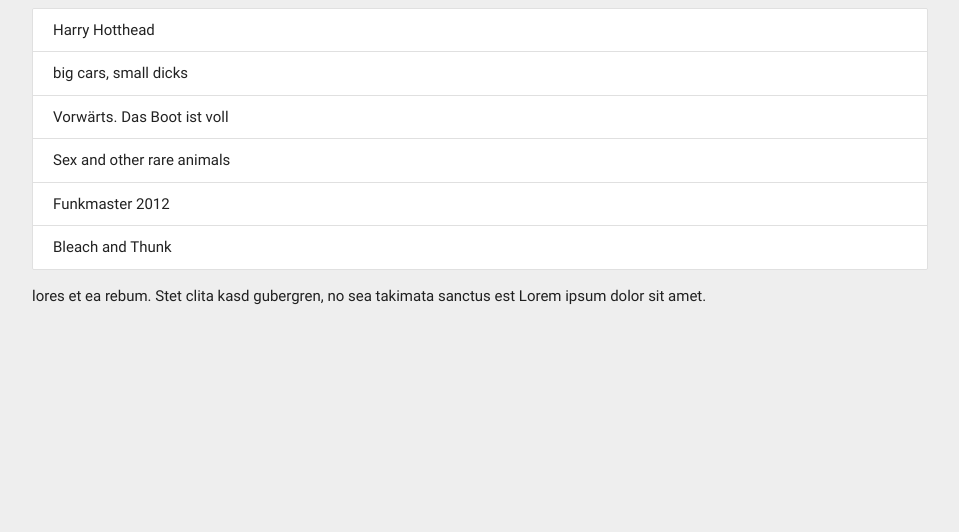
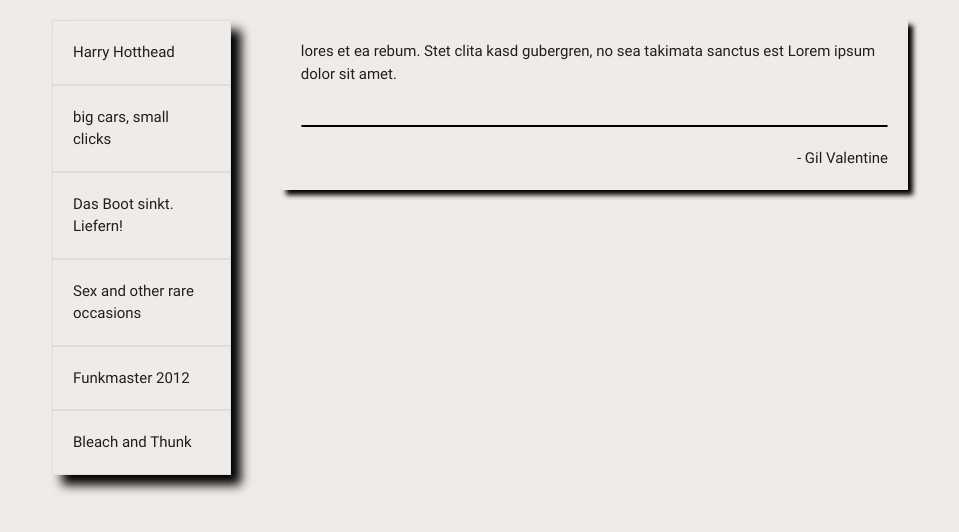
Before and after one commit to t1h1az/reactReduxListingExample, a React app: page / in a window 1280 px wide. Both pictures are taken after a click on the item "Harry Hotthead". Shown: the whole page, without its empty margins (160-1119 px from the left). Built offline with nearby package versions, Linux system fonts and the light colour scheme.

Commit message:
added a little styling, actions and reducers working

```diff
--- a/src/components/app.js
+++ b/src/components/app.js
@@ -6,8 +6,12 @@ class App extends Component {
   render() {
     return (
       <div>
-        <BookList />
-        <BookDetail />
+        <div className="bookListContainer">
+          <BookList />
+        </div>
+        <div className="bookDetailContainer" >
+          <BookDetail />
+        </div>
       </div>
     );
   }
--- a/src/containers/BookDetail.js
+++ b/src/containers/BookDetail.js
@@ -4,11 +4,17 @@ import { connect } from 'react-redux';
 class BookDetail extends Component {
   render() {
     if (!this.props.activeBook) {
-      return <div></div>;
+      return <div>...click a book to display summary</div>;
     }
     return (
-      <div className="">
-        {this.props.activeBook.short}
+      <div>
+        <div className="bookDetailShort">
+          {this.props.activeBook.short}
+        </div>
+        <div className="bookDetailSeperator"></div>
+        <div className="bookDetailAuthor">
+          -  {this.props.activeBook.author}
+        </div>
       </div>
     );
   }
--- a/src/containers/BookList.js
+++ b/src/containers/BookList.js
@@ -10,7 +10,7 @@ class BookList extends Component {
           <li
             key={book.title}
             onClick={() => this.props.selectBook(book)}
-            className="collection-item">
+            className="booklistitem">
             {book.title}
           </li>
       );
@@ -19,7 +19,7 @@ class BookList extends Component {
 
   render() {
     return (
-      <ul className="collection ">
+      <ul className="booklist">
         {this.renderBookList()}
       </ul>
     );
--- a/src/reducers/booksReducer.js
+++ b/src/reducers/booksReducer.js
@@ -1,10 +1,10 @@
 export default function() {
   return [
     {title: 'Harry Hotthead', author: 'Gil Valentine', short: ' lores et ea rebum. Stet clita kasd gubergren, no sea takimata sanctus est Lorem ipsum dolor sit amet.'},
-    {title: 'big cars, small dicks', author: 'Pharil Welliams', short: 'Lorem ipsum dolor sit amet, consetetur sadipscing elitr, sed diam nonumy eirmod tempor invidunt ut labore et dolore magna aliquyam erat, sed diam voluptua. At vero eos et accusam et justo duo dolores et ea rebum. Stet clita kasd gubergren, no sea takimata sanctus est Lorem ipsum dolor sit amet. Lorem ipsum dolor sit amet, consetetur sadipscing elitr, sed diam nonumy eirmod tempor invidunt ut labore et dolore magna aliquyam erat, sed  diam voluptua. At vero eos et accusam et justo duo dolores et ea rebum. Stet clita kasd gubergren, no sea takimata sanctus est Lorem ipsum dolor sit amet.'},
-    {title: 'Vorwärts. Das Boot ist voll', author: 'Hans Reeder', short: 'Lorem ipsum dolor sit amet, consetetur sadipscing elitr, sed diam nonumy eirmod tempor invidunt ut labore et dolore magna aliquyam erat, sed diam voluptua. At vero eos et accusam et justo duo dolores et ea rebum. Stet clita kasd gubergren, no sea takimata sanctus est Lorem ipsum dolor sit amet. Lorem ipsum dolor sit amet, consetetur sadipscing elitr, sed diam nonumy eirmod tempor invidunt ut labore et dolore magna aliquyam erat, sed  diam voluptua. At vero eos et accusam et justo duo dolores et ea rebum. Stet clita kasd gubergren, no sea takimata sanctus est Lorem ipsum dolor sit amet.'},
-    {title: 'Sex and other rare animals', author: 'Crazy ficks', short: 'Lorem ipsum dolor sit amet, consetetur sadipscing elitr, sed diam nonumy eirmod tempor invidunt ut labore et dolore magna aliquyam erat, sed diam voluptua. At vero eos et accusam et justo duo dolores et ea rebum. Stet clita kasd gubergren, no sea takimata sanctus est Lorem ipsum dolor sit amet. Lorem ipsum dolor sit amet, consetetur sadipscing elitr, sed diam nonumy eirmod tempor invidunt ut labore et dolore magna aliquyam erat, sed  diam voluptua. At vero eos et accusam et justo duo dolores et ea rebum. Stet clita kasd gubergren, no sea takimata sanctus est Lorem ipsum dolor sit amet.'},
+    {title: 'big cars, small clicks', author: 'Pharil Welliams', short: 'Lorem ipsum dolor sit amet, consetetur sadipscing elitr, sed diam nonumy eirmod tempor invidunt ut labore et dolore magna aliquyam erat, sed diam voluptua. At vero eos et accusam et justo duo dolores et ea rebum. Stet clita kasd gubergren, no sea takimata sanctus est Lorem ipsum dolor sit amet. Lorem ipsum dolor sit amet, consetetur sadipscing elitr, sed diam nonumy eirmod tempor invidunt ut labore et dolore magna aliquyam erat, sed  diam voluptua. At vero eos et accusam et justo duo dolores et ea rebum. Stet clita kasd gubergren, no sea takimata sanctus est Lorem ipsum dolor sit amet.'},
+    {title: 'Das Boot sinkt. Liefern!', author: 'Hans Reeder', short: 'Lorem ipsum dolor sit amet, consetetur sadipscing elitr, sed diam nonumy eirmod tempor invidunt ut labore et dolore magna aliquyam erat, sed diam voluptua. At vero eos et accusam et justo duo dolores et ea rebum. Stet clita kasd gubergren, no sea takimata sanctus est Lorem ipsum dolor sit amet. Lorem ipsum dolor sit amet, consetetur sadipscing elitr, sed diam nonumy eirmod tempor invidunt ut labore et dolore magna aliquyam erat, sed  diam voluptua. At vero eos et accusam et justo duo dolores et ea rebum. Stet clita kasd gubergren, no sea takimata sanctus est Lorem ipsum dolor sit amet.'},
+    {title: 'Sex and other rare occasions', author: 'Crazy driver', short: 'Lorem ipsum dolor sit amet, consetetur sadipscing elitr, sed diam nonumy eirmod tempor invidunt ut labore et dolore magna aliquyam erat, sed diam voluptua. At vero eos et accusam et justo duo dolores et ea rebum. Stet clita kasd gubergren, no sea takimata sanctus est Lorem ipsum dolor sit amet. Lorem ipsum dolor sit amet, consetetur sadipscing elitr, sed diam nonumy eirmod tempor invidunt ut labore et dolore magna aliquyam erat, sed  diam voluptua. At vero eos et accusam et justo duo dolores et ea rebum. Stet clita kasd gubergren, no sea takimata sanctus est Lorem ipsum dolor sit amet.'},
     {title: 'Funkmaster 2012', author: '99 Sloti', short: 'Lorem ipsum dolor sit amet, consetetur sadipscing elitr, sed diam nonumy eirmod tempor invidunt ut labore et dolore magna aliquyam erat, sed diam voluptua. At vero eos et accusam et justo duo dolores et ea rebum. Stet clita kasd gubergren, no sea takimata sanctus est Lorem ipsum dolor sit amet. Lorem ipsum dolor sit amet, consetetur sadipscing elitr, sed diam nonumy eirmod tempor invidunt ut labore et dolore magna aliquyam erat, sed  diam voluptua. At vero eos et accusam et justo duo dolores et ea rebum. Stet clita kasd gubergren, no sea takimata sanctus est Lorem ipsum dolor sit amet.'},
-    {title: 'Bleach and Thunk', author: 'unknown Rasta', short: 'Lorem ipsum dolor sit amet, consetetur sadipscing elitr, sed diam nonumy eirmod tempor invidunt ut labore et dolore magna aliquyam erat, sed diam voluptua. At vero eos et accusam et justo duo dolores et ea rebum. Stet clita kasd gubergren, no sea takimata sanctus est Lorem ipsum dolor sit amet. Lorem ipsum dolor sit amet, consetetur sadipscing elitr, sed diam nonumy eirmod tempor invidunt ut labore et dolore magna aliquyam erat, sed  diam voluptua. At vero eos et accusam et justo duo dolores et ea rebum. Stet clita kasd gubergren, no sea takimata sanctus est Lorem ipsum dolor sit amet.'}
+    {title: 'Bleach and Thunk', author: 'unknown Rastafari', short: 'Lorem ipsum dolor sit amet, consetetur sadipscing elitr, sed diam nonumy eirmod tempor invidunt ut labore et dolore magna aliquyam erat, sed diam voluptua. At vero eos et accusam et justo duo dolores et ea rebum. Stet clita kasd gubergren, no sea takimata sanctus est Lorem ipsum dolor sit amet. Lorem ipsum dolor sit amet, consetetur sadipscing elitr, sed diam nonumy eirmod tempor invidunt ut labore et dolore magna aliquyam erat, sed  diam voluptua. At vero eos et accusam et justo duo dolores et ea rebum. Stet clita kasd gubergren, no sea takimata sanctus est Lorem ipsum dolor sit amet.'}
   ];
 };
--- a/style/style.css
+++ b/style/style.css
@@ -1,4 +1,53 @@
 body {
-  background-color: #eee;
+  background-color: #efebe9 ;
   font: 'Roboto';
 }
+
+.containerBoth {
+  display: inline-block;
+  overflow:auto;
+
+}
+
+.bookListContainer {
+  box-shadow: 10px 10px 10px black;
+  width: 20%;
+  margin: 20px;
+  float: left;
+}
+.bookDetailContainer {
+  width: 70%;
+  box-shadow: 5px 5px 5px black;
+  margin: 20px;
+  padding: 20px;
+  float: right;
+}
+.bookDetailShort {
+  padding-bottom: 20px;
+}
+.bookDetailAuthor {
+  text-align: right;
+}
+.bookDetailSeperator {
+  height: 2px;
+  border: 1px solid black;
+  border-radius: 200px;
+  width: auto;
+  margin: 20px 0 20px 0;
+
+}
+
+.booklist {
+  margin: 0;
+}
+
+.booklistitem {
+  border: 1px solid #ddd;
+  padding: 20px;
+  display: block;
+}
+.booklistitem:hover {
+  color: white;
+  background-color: #fb8c00;
+  cursor: pointer;
+}
```
